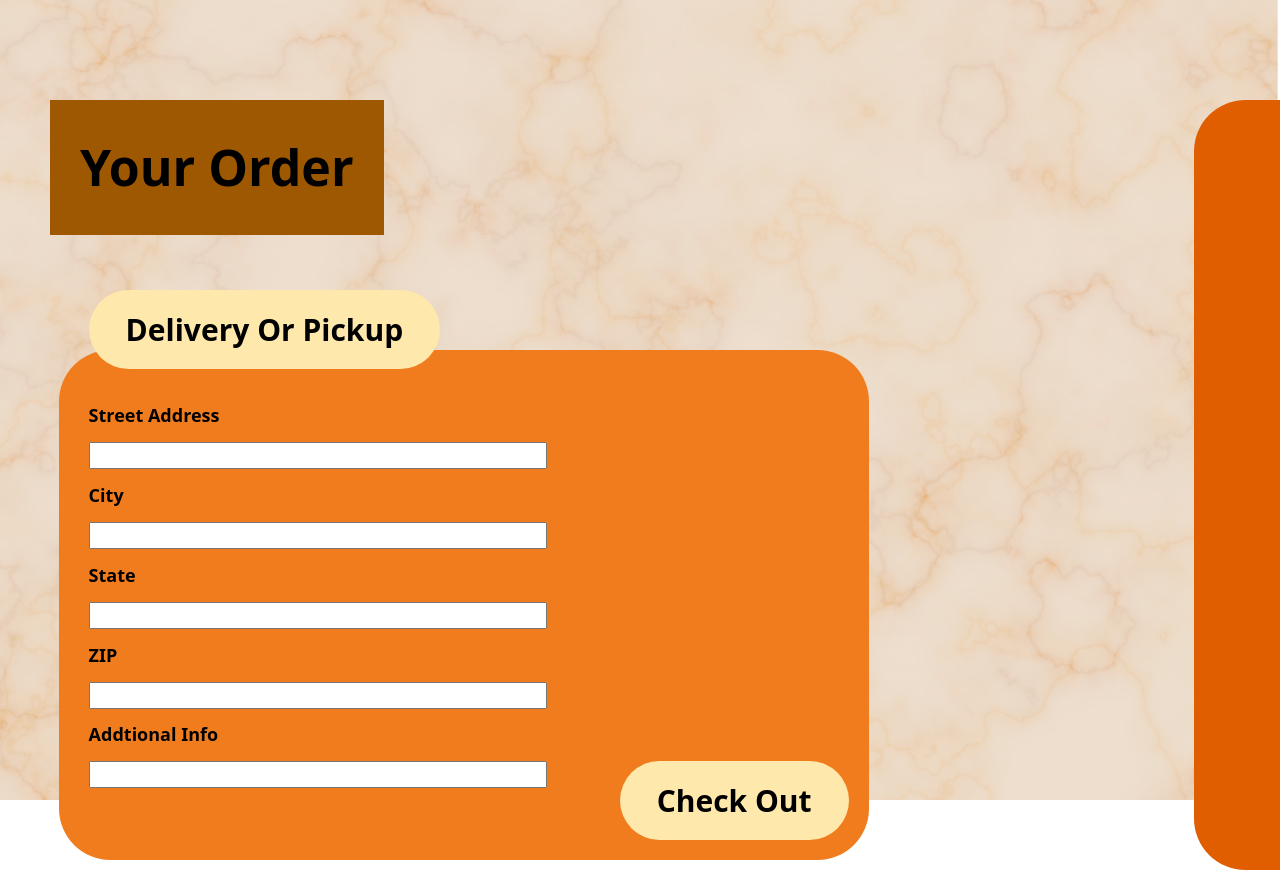
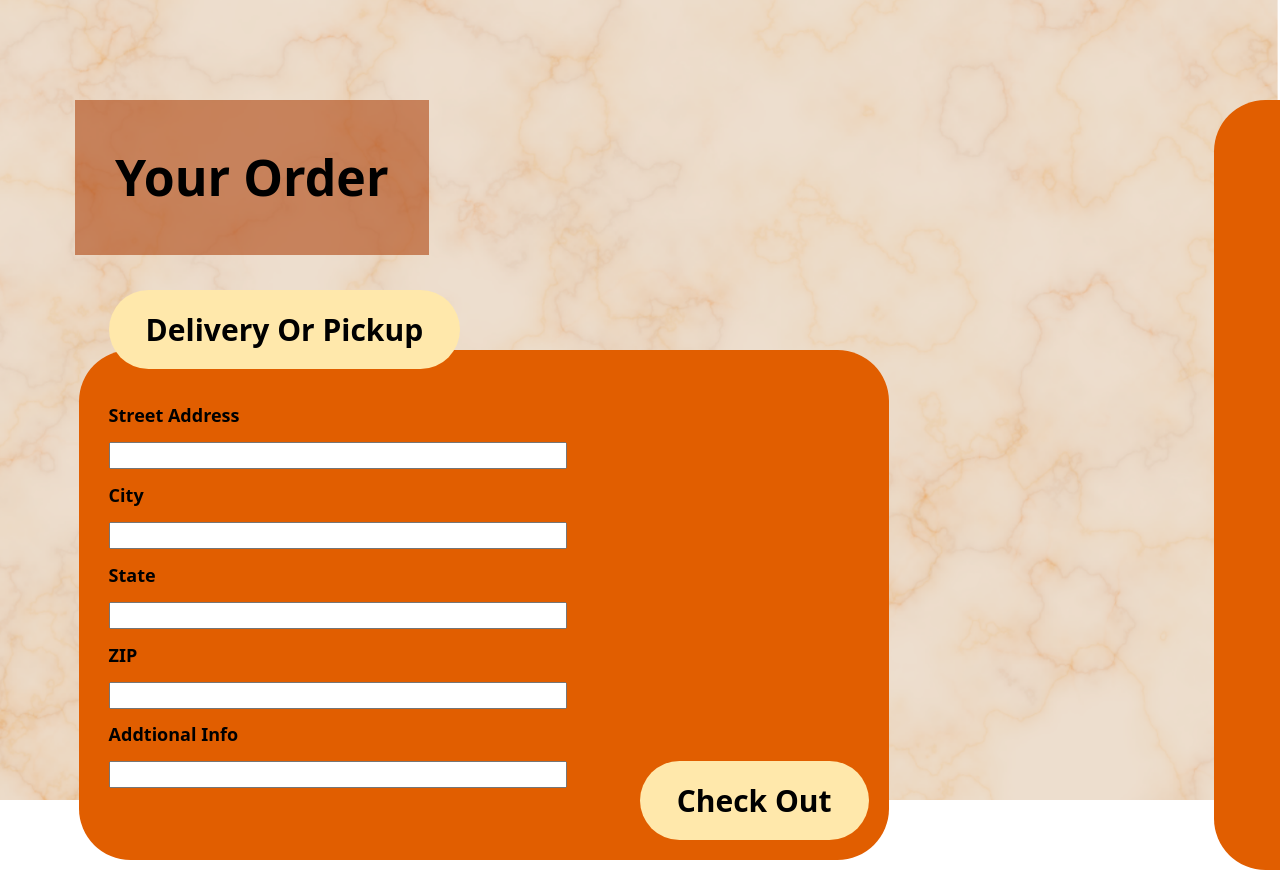
Before and after one commit to FernandoC-01/pizzaPizza, a React (Vite) app in the folder client/: page / in a window 1280 px wide. Shown: the top 870 px of the page. Built offline with nearby package versions, Linux system fonts and the light colour scheme.

Commit message:
added header it no work :( but need to look at other codes.

```diff
--- a/client/src/components/Header.jsx
+++ b/client/src/components/Header.jsx
@@ -1,5 +1,5 @@
 import "../styles/Header.css"
-import logo from "../assets/pizzaPizzaLogo.jpg"
+import logo from "../styles/assets/pizzaPizzaLogo.jpg"
 
 const Header = () => {
     return (
--- a/client/src/styles/OrderStyle.css
+++ b/client/src/styles/OrderStyle.css
@@ -1,7 +1,6 @@
 .order-page
 {
     display: flex;
-    flex-direction: row;
     background-image: url('./assets/webBG.png');
     background-repeat: no-repeat;
     background-size: cover;
@@ -9,6 +8,11 @@
     height: 100vh;
     width: 100vw;
     color: black;
+
+    /* My stuff no look good with this
+     justify-content: center;
+    align-items: center; */
+
 }
 
 
@@ -16,14 +20,15 @@
 {
 
     font-size: 50px;
-    background:  #9f5802;
-    padding: 30px;
+    background:  #af440f97;
+    padding: 40px;
     min-width: fit-content;
     max-height: fit-content;
     font-weight: bold;
+
     position: relative;
     top: 100px;
-    left: 50px;
+    left: 75px;
 
 }
 
@@ -43,7 +48,7 @@
 .order-input-card
 {
     padding-left: 20px;
-    background:#f07c1e;
+    background:#e15e00;
     height: 450px;
     min-width: 750px;
     padding: 30px;
```
Also changed, not shown: client/src/components/OrderList.jsx (+9 -14 lines).
